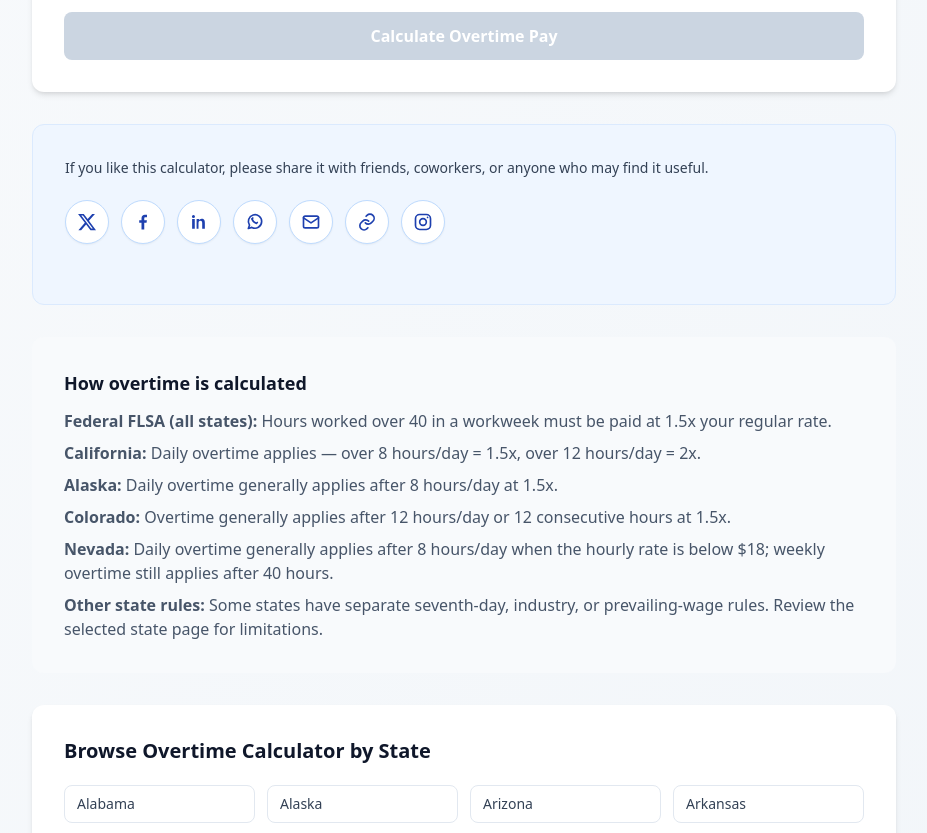
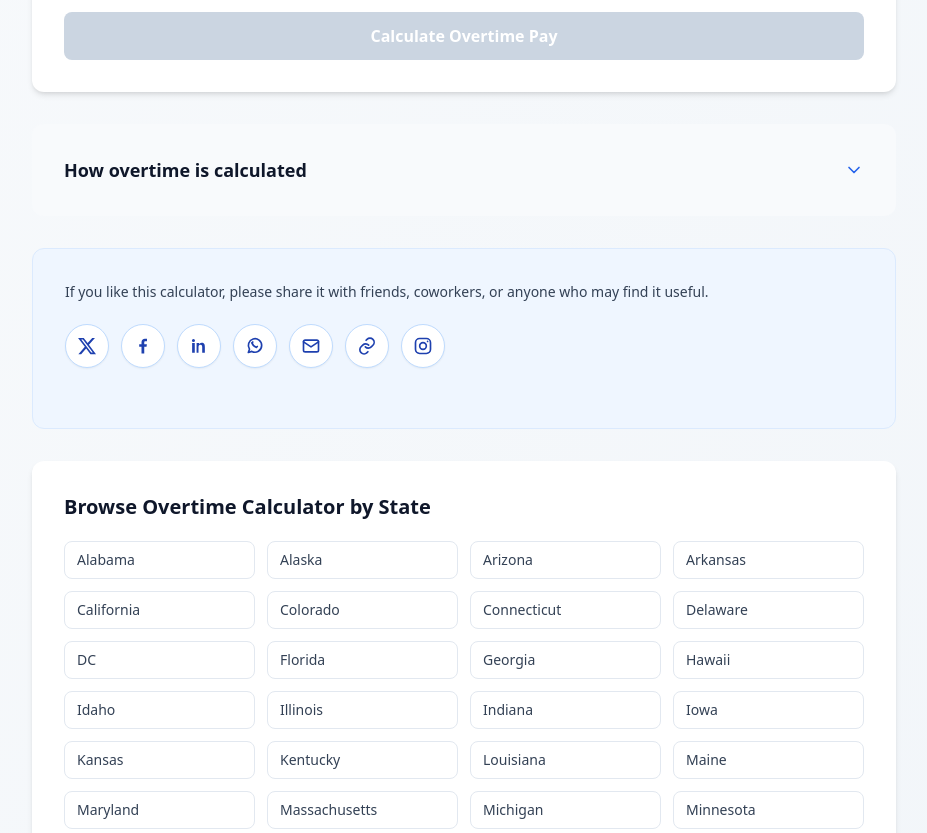
Before and after one commit to kikaifabrik-flow/stateovertime, a Next.js app: page / in a window 1280 px wide. Shown: the part 640-1473 px from the top of the page, without its empty margins (176-1103 px from the left). Built offline with nearby package versions, Linux system fonts and the light colour scheme.

Commit message:
Collapse homepage overtime explanation (#10)
Make the homepage explanation expandable and place sharing below it.

```diff
--- a/src/app/page.tsx
+++ b/src/app/page.tsx
@@ -344,13 +344,21 @@ export default function Home() {
           </div>
         )}
 
-        <ShareCalculator />
-
-        <div className="mt-8 bg-slate-50 rounded-xl p-6 md:p-8">
-          <h3 className="text-lg font-semibold text-slate-900 mb-3">
-            How overtime is calculated
-          </h3>
-          <div className="prose prose-sm text-slate-600 space-y-2">
+        <details className="group mt-8 bg-slate-50 rounded-xl p-6 md:p-8">
+          <summary className="flex cursor-pointer list-none items-center justify-between gap-4 text-lg font-semibold text-slate-900 [&::-webkit-details-marker]:hidden">
+            <span>How overtime is calculated</span>
+            <svg
+              aria-hidden="true"
+              className="h-5 w-5 shrink-0 text-blue-600 transition-transform group-open:rotate-180"
+              fill="none"
+              viewBox="0 0 24 24"
+              stroke="currentColor"
+              strokeWidth="2"
+            >
+              <path strokeLinecap="round" strokeLinejoin="round" d="m6 9 6 6 6-6" />
+            </svg>
+          </summary>
+          <div className="prose prose-sm text-slate-600 space-y-2 mt-4">
             <p>
               <strong>Federal FLSA (all states):</strong> Hours worked over 40
               in a workweek must be paid at 1.5x your regular rate.
@@ -378,7 +386,9 @@ export default function Home() {
               selected state page for limitations.
             </p>
           </div>
-        </div>
+        </details>
+
+        <ShareCalculator />
 
         <div className="mt-8 bg-white rounded-xl shadow-md p-6 md:p-8">
           <h2 className="text-xl font-semibold text-slate-900 mb-5">
```
